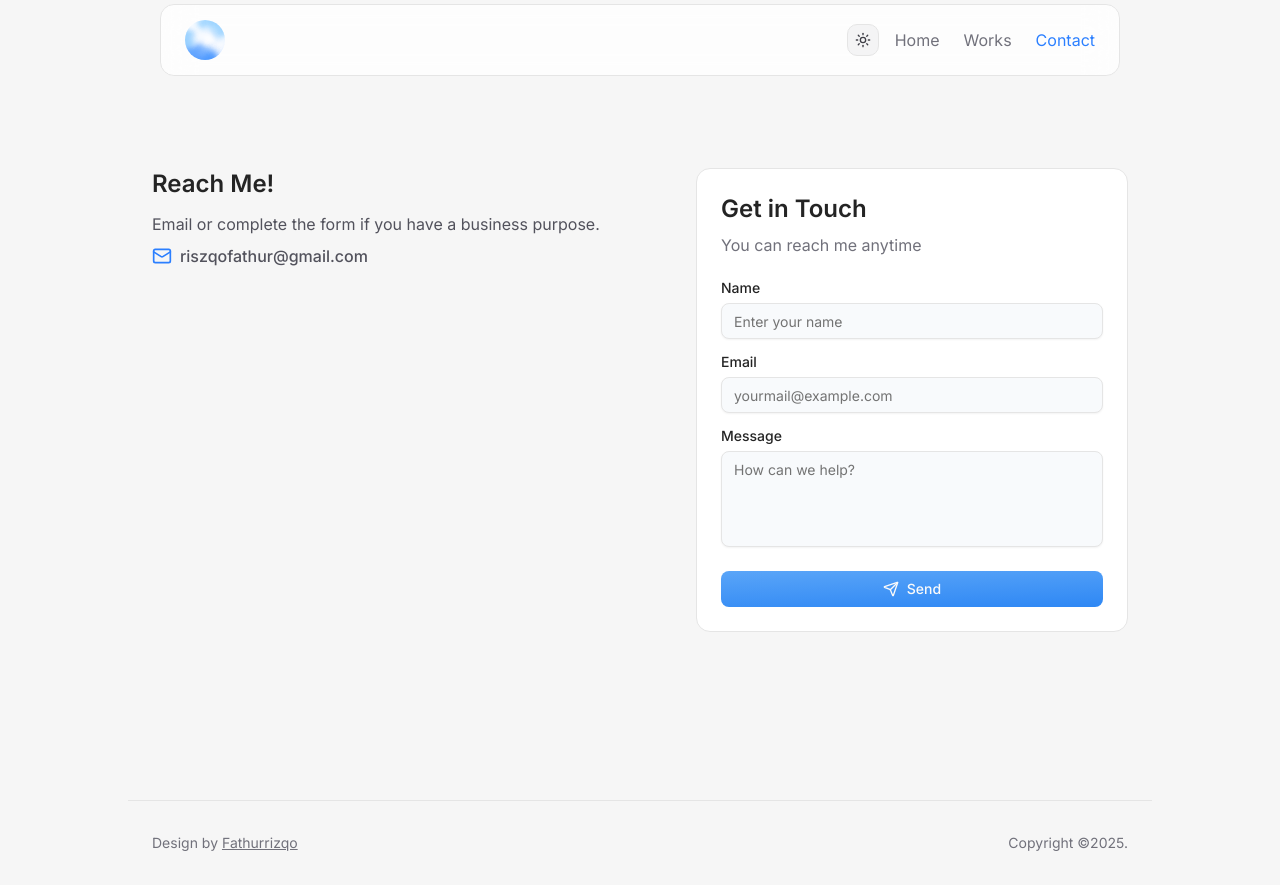
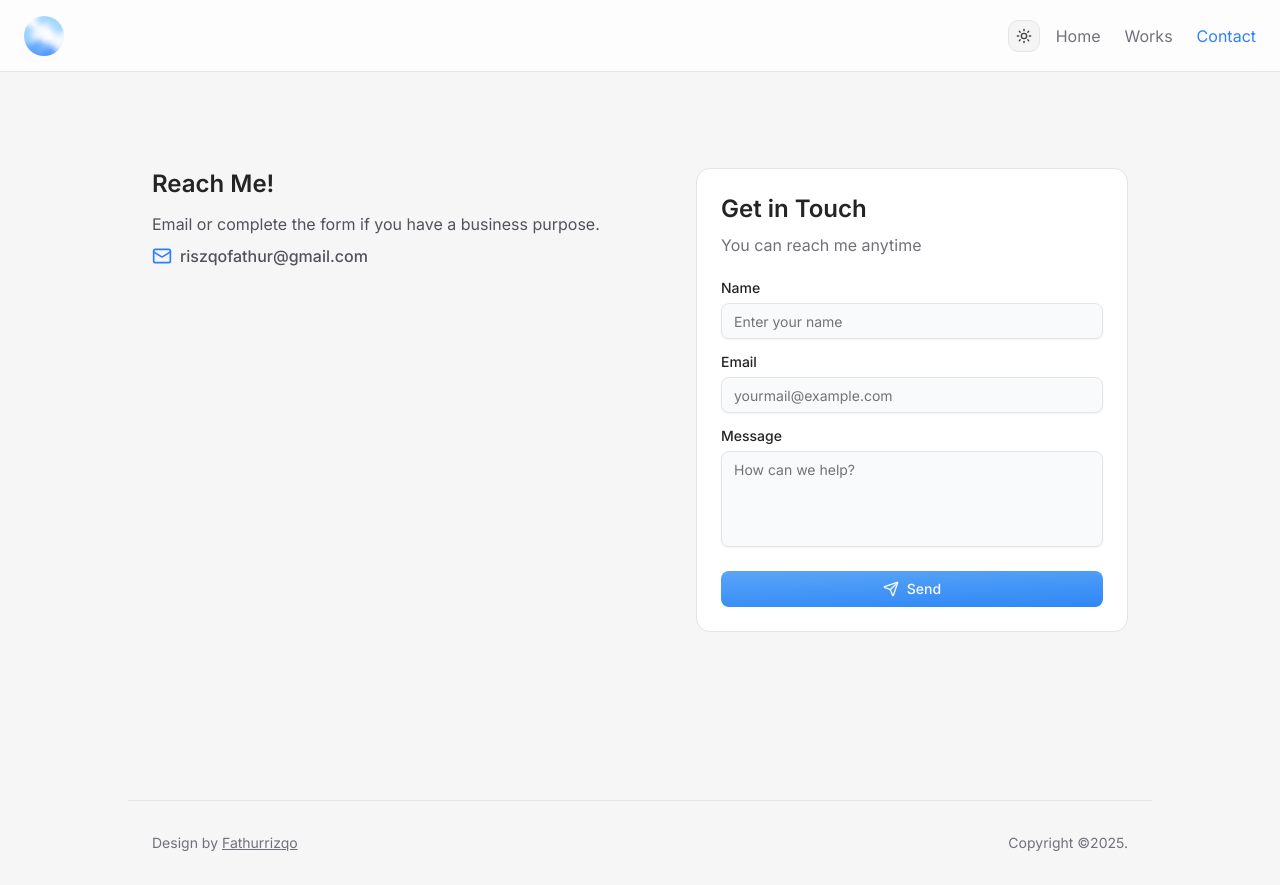
Before and after one commit to nerveign/portofolio, a React (Vite) app: page /contact in a window 1280 px wide. Built offline with nearby package versions, Linux system fonts and the light colour scheme.

Commit message:
Update the project

```diff
--- a/src/components/ui/hero-content.tsx
+++ b/src/components/ui/hero-content.tsx
@@ -6,6 +6,11 @@ import { ArrowDownToLine } from 'lucide-react';
 export const HeroContent = () => {
   return (
     <>
+      <div className="relaticve">
+        {/* <div className="size-[620px] hero-ring"></div>
+        <div className="size-[820px] hero-ring"></div>
+        <div className="size-[1020px] hero-ring"></div>
+        <div className="size-[1220px] hero-ring"></div> */}
         <div className="animate-fade-in">
           <div className="text-center md:w-[454px] lg:text-start lg:w-[472px]">
             <div className="relative">
@@ -31,6 +36,7 @@ export const HeroContent = () => {
             </Button>
           </div>
         </div>
+      </div>
     </>
   );
 };
--- a/src/components/ui/navbar.tsx
+++ b/src/components/ui/navbar.tsx
@@ -8,7 +8,7 @@ export const Navbar = () => {
     <>
       <nav className="w-full relative z-50">
         <div className="flex justify-center w-full relative">
-          <div className="mx-auto fixed xl:top-1 xl:rounded-xl border-b-1 xl:border-1 w-full xl:w-3/4 px-6 h-16 lg:h-[72px] flex justify-between items-center backdrop-blur-lg bg-white/80 dark:bg-[#191919]/80">
+          <div className="mx-auto fixed 2xl:top-1 2xl:rounded-xl border-b-1 2xl:border-1 w-full 2xl:w-3/4 px-6 h-16 lg:h-[72px] flex justify-between items-center backdrop-blur-lg bg-white/80 dark:bg-[#191919]/80">
             <div>
               <AvatarLogo />
             </div>
--- a/src/index.css
+++ b/src/index.css
@@ -137,4 +137,8 @@
     font-family: var(--font-inter);
     background-color: var(--background);
   }
+
+  .hero-ring {
+    @apply absolute inset-0 border-2 top-1/2 left-1/2 -translate-x-1/2 -translate-y-1/2 rounded-full border-blue-300/5 shadow-[0_0_80px_inset] shadow-blue-300/5;
+  }
 }
```
Lines whose indentation alone changed are shown as unchanged.
